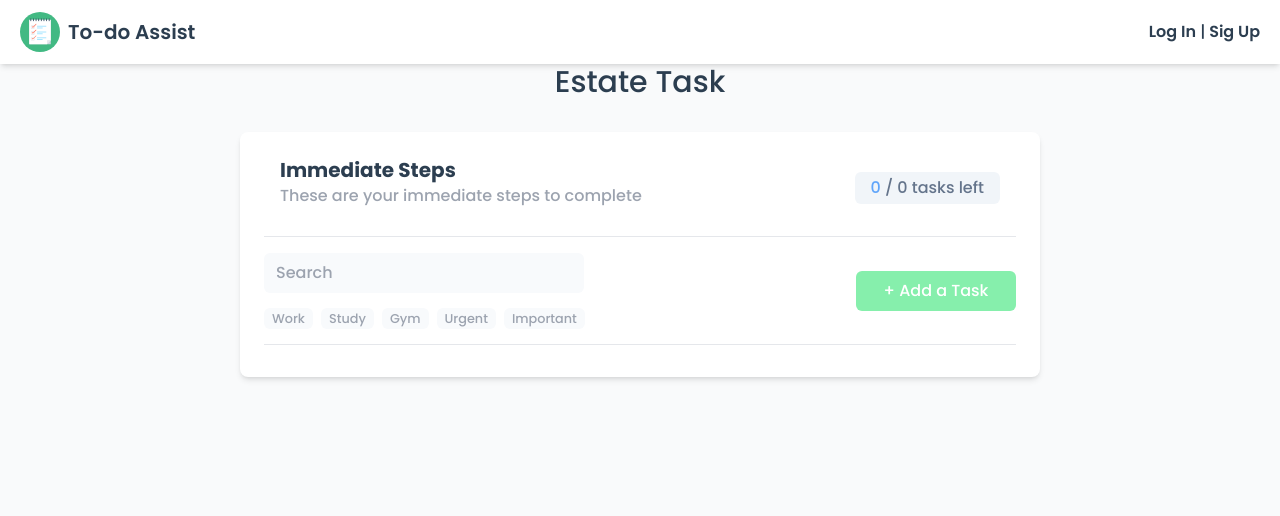
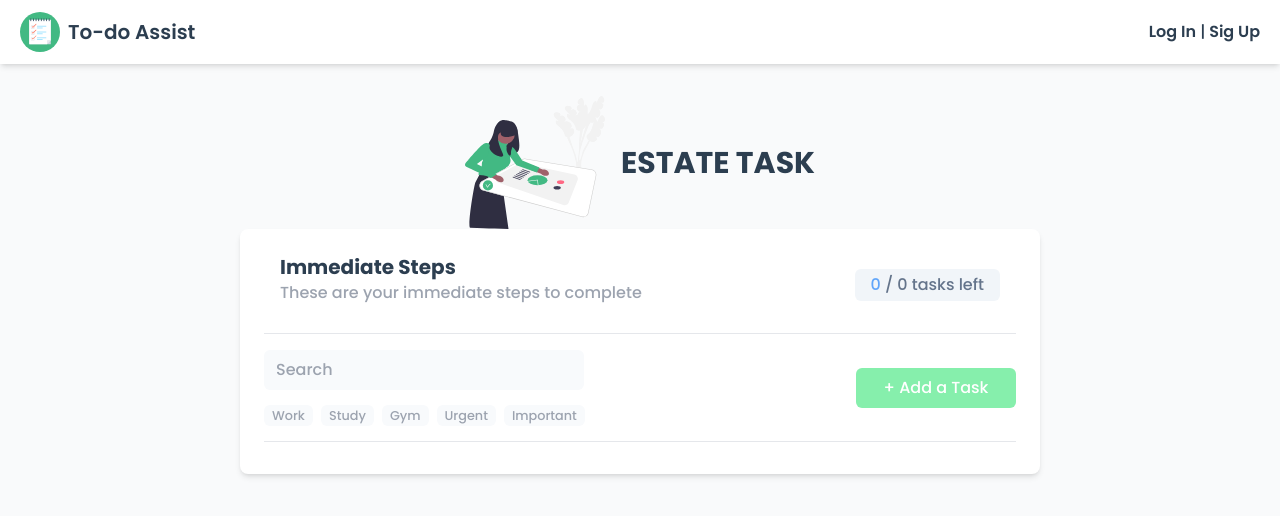
Before and after one commit to luisAriza/todo-vue, a Vue app: page /home in a window 1280 px wide. Shown: the top 516 px of the page. Built offline with nearby package versions, Linux system fonts and the light colour scheme.

Commit message:
Estilos del home

```diff
--- a/src/index.css
+++ b/src/index.css
@@ -13,7 +13,7 @@ html {
 
 /*  Estilos de TaskList.vue */
 .tasks {
-  @apply grid w-full max-w-[50rem] my-8 mx-auto p-6 rounded-lg shadow-md bg-white;
+  @apply grid w-full max-w-[50rem] mx-auto p-6 rounded-lg shadow-md bg-white;
 }
 .info {
   @apply border-b sm:flex sm:justify-between sm:pb-4 px-2 sm:px-4;
--- a/src/views/HomeView.vue
+++ b/src/views/HomeView.vue
@@ -1,9 +1,10 @@
-<template>
-  <Navbar />
-  <div class="home w-full px-2">
-    <h1 class="text-3xl">Estate Task</h1>
-    <TaskList />
-  </div>
+<template lang="pug">
+Navbar
+.home.w-full.px-2
+  .flex.items-center.justify-center.gap-4.pt-8
+    img(src="../assets/project.svg" width="140" alt="logo")
+    h1(class="sm:block hidden font-bold text-3xl uppercase") Estate Task
+  TaskList
 </template>
 
 <script>
```
